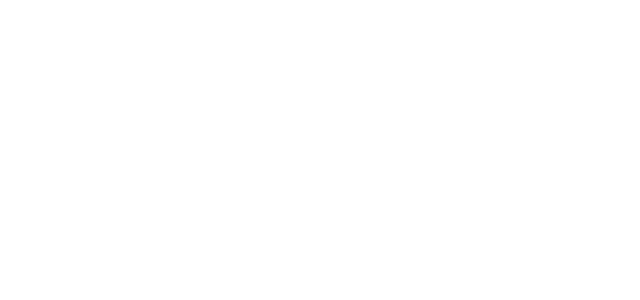
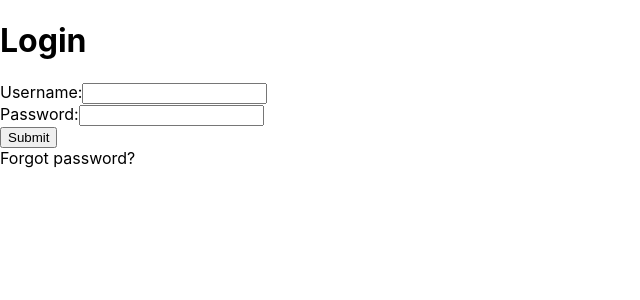
Before and after one commit to Sebbwitt/DBS-SEED-GROUP-8, a React (Create React App) app in the folder application/: page /login in a window 1280 px wide. Shown: the top 300 px of the page, without its empty margins (0-640 px from the left). Built offline with nearby package versions, Linux system fonts and the light colour scheme.

Commit message:
login page

```diff
--- a/application/src/App.js
+++ b/application/src/App.js
@@ -3,6 +3,7 @@ import {BrowserRouter as Router, Switch, Route, Redirect} from "react-router-dom
 
 import Home from "pages/Home";
 import About from "pages/About";
+import Login from "pages/Login";
 
 function App() {
 	return (
@@ -10,6 +11,7 @@ function App() {
 			<Switch>
 				<Route exact path="/" render={Home}/>
 				<Route path="/about" render={About}/>
+				<Route path="/login" render={Login}/>
 			</Switch>
 		</Router>
 	);
--- /dev/null
+++ b/application/src/pages/Login.js
@@ -0,0 +1,25 @@
+import React from "react";
+
+const Login = () => {
+
+    return (
+        <div>
+            <h1>Login</h1>
+            <form>
+                <label>Username:
+                    <input type="text" name="username"/>
+                </label>
+                <br/>
+                <label>Password:
+                    <input type="password" name="password"/>
+                </label>
+                <br/>
+                <input type="submit" value="Submit"/>
+                <br/>
+                Forgot password?
+            </form>
+        </div>
+    )
+}
+
+export default Login;
```
